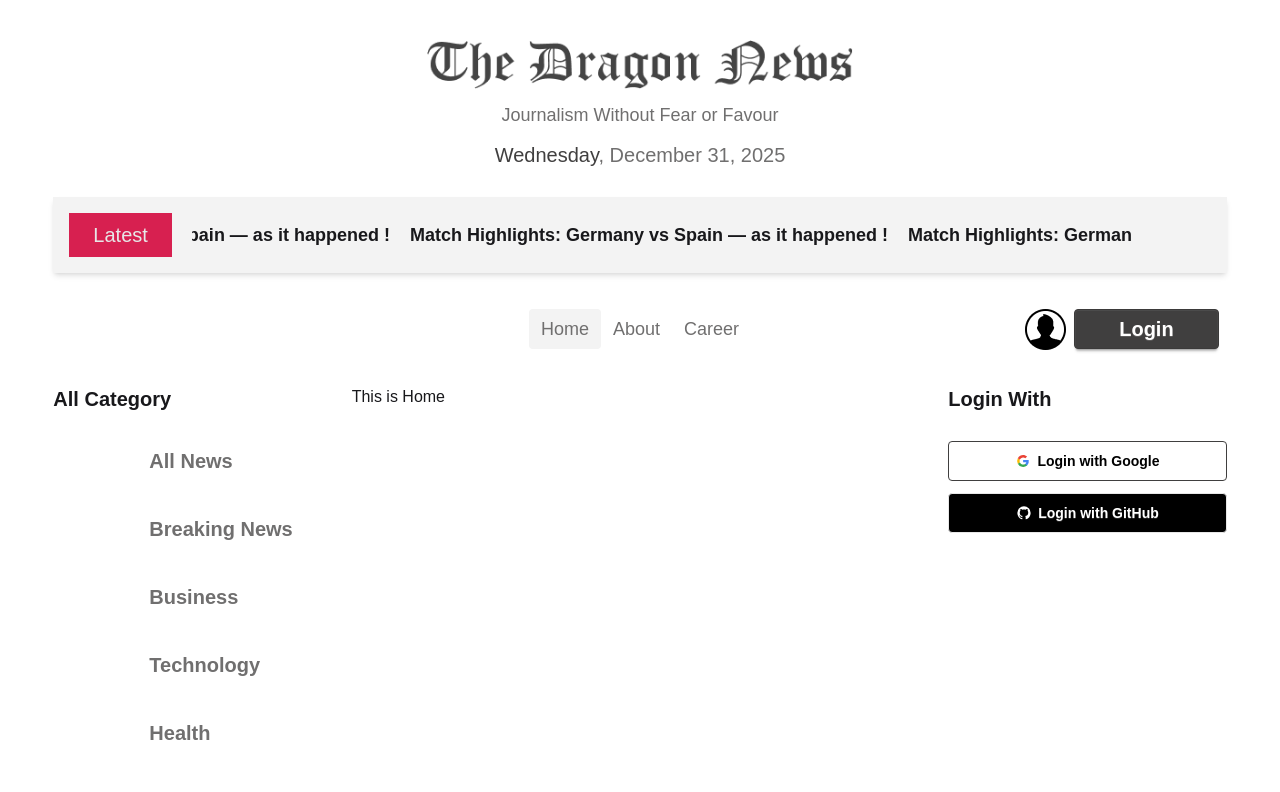
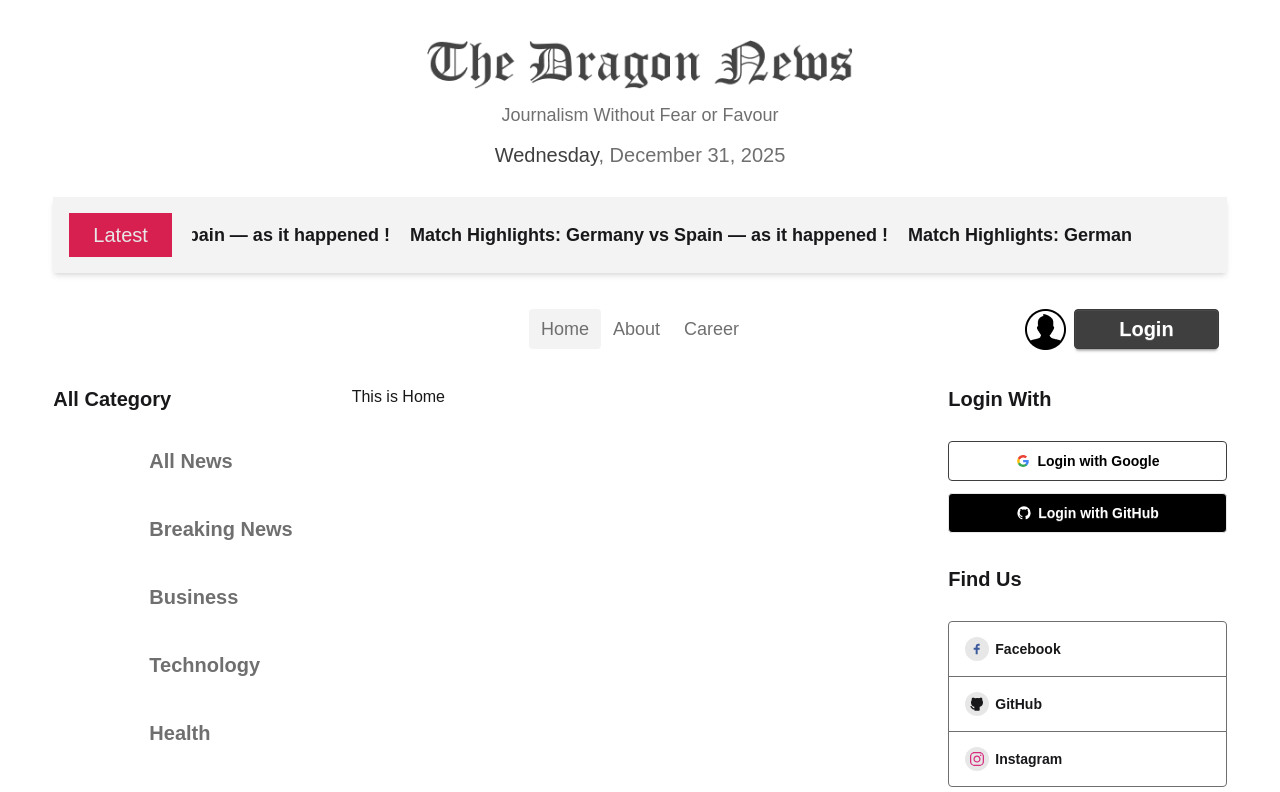
Before and after one commit to Shashuvo/Dragon-News, a React (Vite) app: page / in a window 1280 px wide. Shown: the top 792 px of the page. Built offline with nearby package versions, Linux system fonts and the light colour scheme.

Commit message:
find us section added

```diff
--- /dev/null
+++ b/src/components/homeLayouts/FindUs/FindUs.jsx
@@ -0,0 +1,26 @@
+import React from 'react';
+import { TiSocialFacebook } from "react-icons/ti";
+import { TbBrandGithubFilled } from "react-icons/tb";
+import { FaInstagram } from 'react-icons/fa';
+
+const FindUs = () => {
+    return (
+        <div>
+            <h1 className='font-semibold text-md md:text-xl pl-5 md:pl-0'>Find Us</h1>
+            <div className="join join-vertical w-11/12 mx-auto md:w-full mt-3 md:mt-7">
+                <button className="btn join-item bg-base-100 border-secondary shadow-none justify-start h-14">
+                    <TiSocialFacebook className='bg-base-300 rounded-full text-[#3B599C] w-6 h-6 p-1' />
+                    Facebook
+                </button>
+                <button className="btn join-item bg-base-100 border-secondary shadow-none justify-start h-14">
+                    <TbBrandGithubFilled className='bg-base-300 rounded-full w-6 h-6 p-1' />
+                    GitHub</button>
+                <button className="btn join-item bg-base-100 border-secondary shadow-none justify-start h-14">
+                    <FaInstagram className='bg-base-300 rounded-full text-[#D82D7E] w-6 h-6 p-1' />
+                    Instagram</button>
+            </div>
+        </div>
+    );
+};
+
+export default FindUs;
--- a/src/components/homeLayouts/RightAside.jsx
+++ b/src/components/homeLayouts/RightAside.jsx
@@ -1,10 +1,12 @@
 import React from 'react';
 import SocialLogin from './SocialLogin/SocialLogin';
+import FindUs from './FindUs/FindUs';
 
 const RightAside = () => {
     return (
-        <div>
+        <div className='space-y-8'>
             <SocialLogin></SocialLogin>
+            <FindUs></FindUs>
         </div>
     );
 };
```
